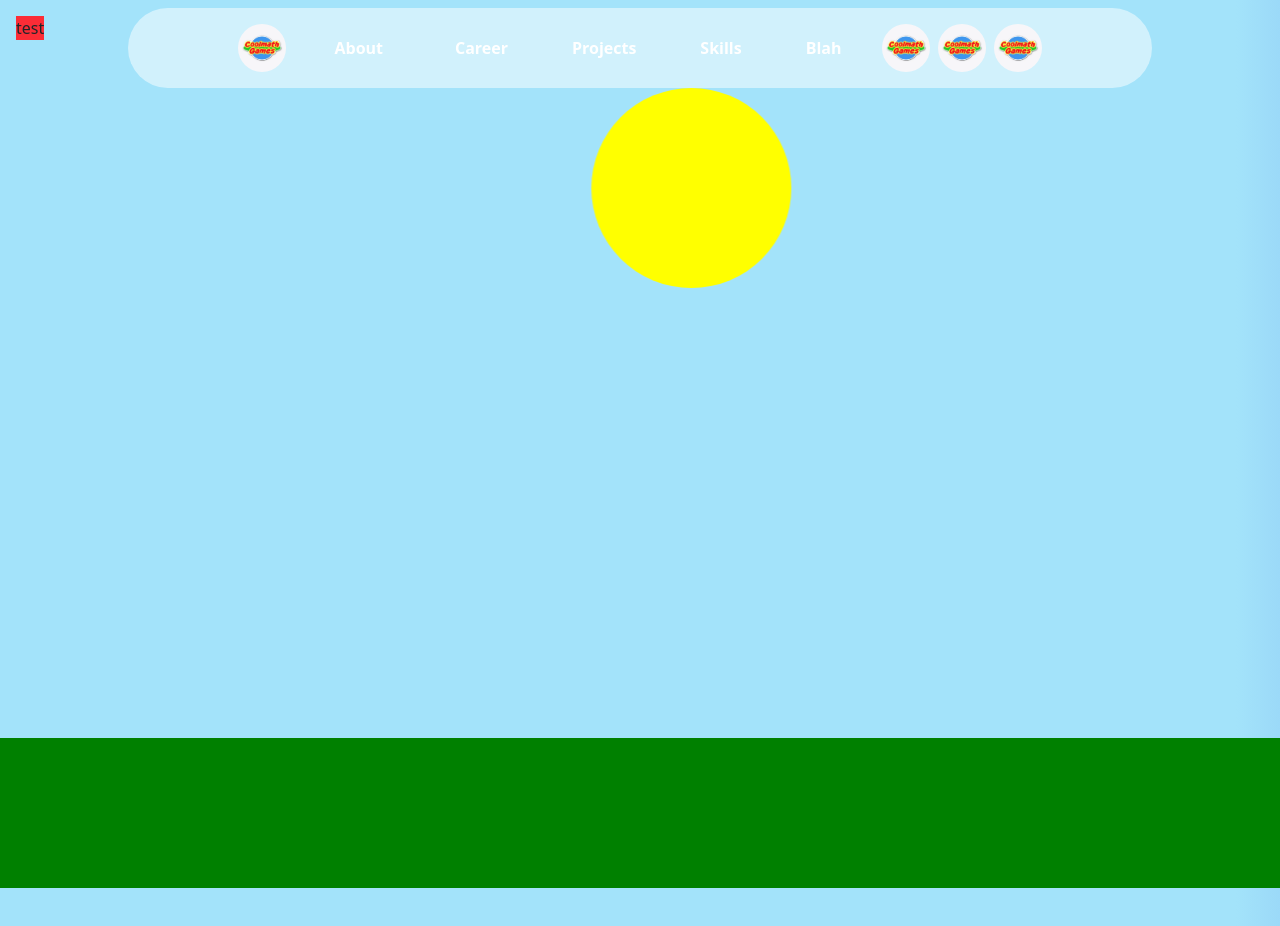
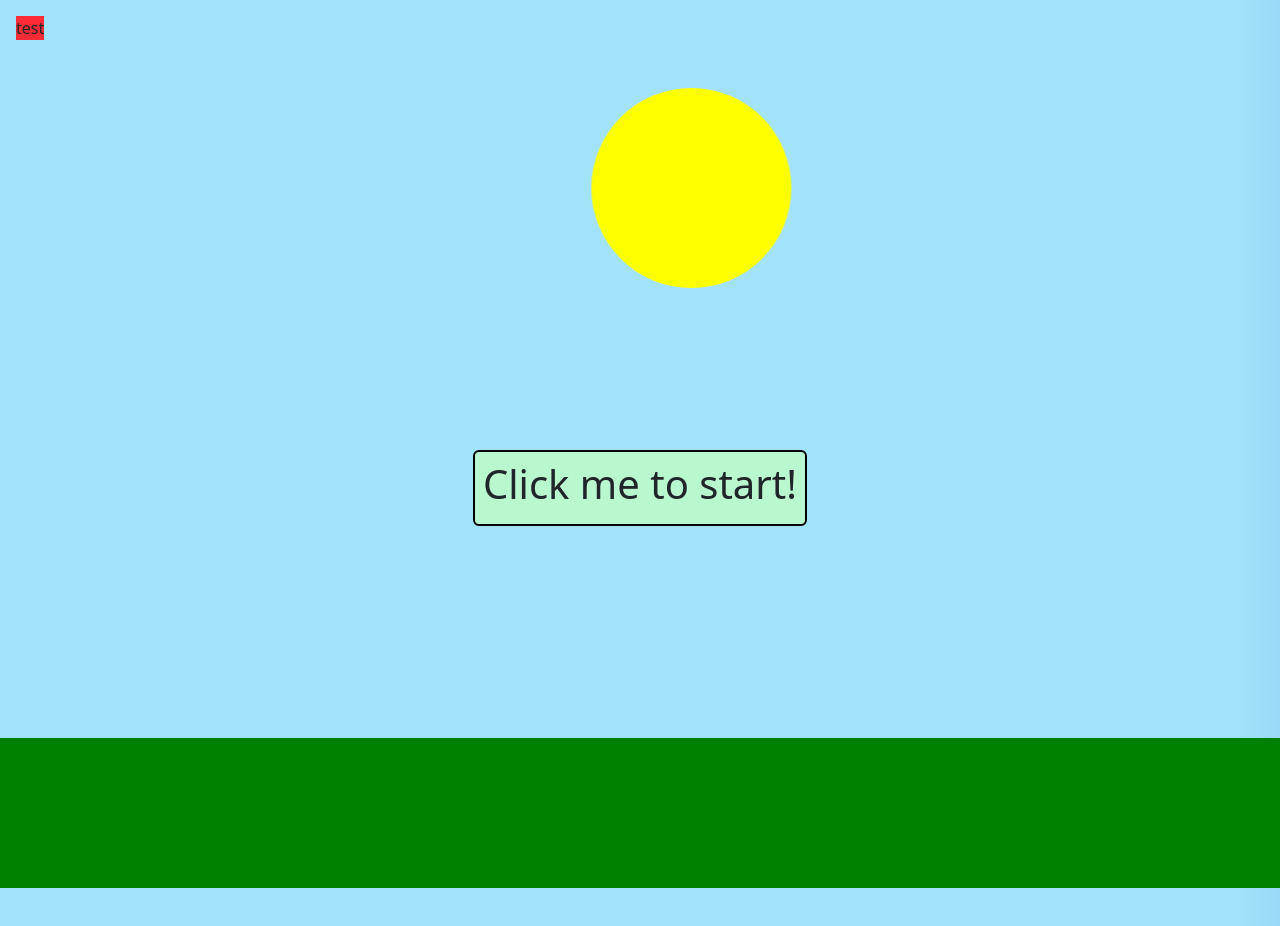
Before and after one commit to cala28124-sketch/portfolio-project, a React app: page / in a window 1280 px wide. Shown: the top 926 px of the page. Built offline with nearby package versions, Linux system fonts and the light colour scheme; the HTML template or start-up script is replaced by a standard one; a web font is replaced by a local one.

Commit message:
starting title screen, spawn position fix

```diff
--- a/src/components/MatterBox.tsx
+++ b/src/components/MatterBox.tsx
@@ -11,7 +11,7 @@ interface Props {
   setStart: (arg0: boolean) => void;
 }
 
-const MatterBox: FC<Props> = () => {
+const MatterBox: FC<Props> = ({ Start, setStart }: Props) => {
   const [isOpen, setIsOpen] = useState(false);
   const [isClosed, setIsClosed] = useState(true);
   const [aboutme1, setaboutme1] = useState(false);
@@ -30,6 +30,9 @@ const MatterBox: FC<Props> = () => {
   const engineRef = useRef<Matter.Engine | null>(null);
   const externalBodyRef = useRef<Matter.Body | null>(null);
   const externalBodyRef2 = useRef<Matter.Body | null>(null);
+
+  const Width = boxRef.current?.offsetWidth || 0;
+  const Height = boxRef.current?.offsetHeight || 0;
 
   useEffect(() => {
     if (!boxRef.current) return;
@@ -80,9 +83,9 @@ const MatterBox: FC<Props> = () => {
 
     render.mouse = mouse;
 
-    const sky = Bodies.rectangle(Width / 2, 0, Width, 50, {
+    const sky = Bodies.rectangle(Width / 2, -(Height / 2), Width, 50, {
       isStatic: true,
-      render: { fillStyle: "transparent" },
+      render: { fillStyle: "black" },
     });
 
     const ground = Bodies.rectangle(Width / 2, Height, Width, 300, {
@@ -148,13 +151,14 @@ const MatterBox: FC<Props> = () => {
       >
         test
       </button>
-      <div
-        ref={boxRef}
-        style={{
-          zIndex: "0",
-        }}
-        className="w-full h-screen absolute"
-      >
+      <div ref={boxRef} className="w-full h-screen absolute z-0">
+        <Title
+          Start={Start}
+          setStart={setStart}
+          engineRef={engineRef}
+          screenwidth={Width}
+          screenheight={Height}
+        ></Title>
         <TestComp
           spawn={spawn}
           engineRef={engineRef}
@@ -166,6 +170,8 @@ const MatterBox: FC<Props> = () => {
           ID="box1"
           setMount={setMount}
           Mount={Mount}
+          screenwidth={Width}
+          screenheight={Height}
         ></TestComp>
         <TestComp
           spawn={aboutme1}
@@ -178,6 +184,8 @@ const MatterBox: FC<Props> = () => {
           ID="box2"
           setMount={setMount}
           Mount={Mount}
+          screenwidth={Width}
+          screenheight={Height}
         ></TestComp>
         <TestComp
           spawn={aboutme2}
@@ -190,6 +198,8 @@ const MatterBox: FC<Props> = () => {
           ID="box5"
           setMount={setMount}
           Mount={Mount}
+          screenwidth={Width}
+          screenheight={Height}
         ></TestComp>
         <TestComp
           spawn={aboutme3}
@@ -202,6 +212,8 @@ const MatterBox: FC<Props> = () => {
           ID="box3"
           setMount={setMount}
           Mount={Mount}
+          screenwidth={Width}
+          screenheight={Height}
         ></TestComp>
         <TestComp
           spawn={aboutme4}
@@ -214,6 +226,8 @@ const MatterBox: FC<Props> = () => {
           ID="box4"
           setMount={setMount}
           Mount={Mount}
+          screenwidth={Width}
+          screenheight={Height}
         ></TestComp>
       </div>
     </>
--- a/src/components/Navbar.tsx
+++ b/src/components/Navbar.tsx
@@ -18,7 +18,15 @@ const Navbar = ({ Start }: Props) => {
   const [firstclick, setfirstclick] = useState(true);
   return (
     <>
-      <div className="flex justify-center mt-2">
+      <div
+        className={`flex justify-center mt-2 transition-opacity duration-1600 ease-out
+
+      ${Start ? "opacity-100" : "opacity-0 pointer-events-none"}
+
+
+
+      `}
+      >
         <div className="flex text-white font-bold items-center gap-3 justify-center h-20 w-5xl bg-white bg-opacity-50 rounded-full">
           <img
             className="h-12 z-10 !rounded-full scale-100 transform transition duration-150 hover:scale-120"
--- a/src/components/TestComp.tsx
+++ b/src/components/TestComp.tsx
@@ -1,3 +1,4 @@
+/* eslint-disable @typescript-eslint/no-wrapper-object-types */
 // this exists as a placeholder component to be copied for individual matterboxes. It currently has the bug fix for the delay to fix it, and the offset. copy this and call into matterbox for more.
 
 /* eslint-disable @typescript-eslint/no-unused-vars */
@@ -22,6 +23,8 @@ interface Props {
   ID: string;
   setMount: (arg0: boolean) => void;
   Mount: boolean;
+  screenwidth?: Number;
+  screenheight?: Number;
 }
 
 const TestComp = ({
@@ -35,6 +38,8 @@ const TestComp = ({
   ID,
   setMount,
   Mount,
+  screenwidth,
+  screenheight,
 }: Props) => {
   const [Test, setTest] = useState(false);
   const externalBodyRef = useRef<Matter.Body | null>(null);
@@ -62,12 +67,12 @@ const TestComp = ({
       const bodyHeight = boxElement.offsetHeight;
 
       const externalBoxBody = Bodies.rectangle(
-        1000,
-        50,
+        screenwidth ? Number(screenwidth) / 2 : 400,
+        screenheight ? Number(-screenheight) / 2 : 300,
         bodyWidth,
         bodyHeight,
         {
-          frictionAir: 0.05,
+          frictionAir: 0.005,
           mass: 10,
           render: { visible: false },
         }
--- a/src/components/Title.tsx
+++ b/src/components/Title.tsx
@@ -1,3 +1,4 @@
+/* eslint-disable @typescript-eslint/no-wrapper-object-types */
 /* eslint-disable @typescript-eslint/no-unused-vars */
 import React, {
   useEffect,
@@ -13,9 +14,17 @@ interface Props {
   engineRef: MutableRefObject<Matter.Engine | null>;
   Start: boolean;
   setStart: (arg0: boolean) => void;
+  screenwidth?: Number;
+  screenheight?: Number;
 }
 
-const Title = ({ engineRef, Start, setStart }: Props) => {
+const Title = ({
+  engineRef,
+  Start,
+  setStart,
+  screenwidth,
+  screenheight,
+}: Props) => {
   const externalBodyRef = useRef<Matter.Body | null>(null);
   const externalBoxRef = useRef<HTMLDivElement>(null);
 
@@ -32,9 +41,13 @@ const Title = ({ engineRef, Start, setStart }: Props) => {
         return;
       }
 
-      const boxid = document.getElementById("box1");
-      boxid?.classList.replace("top-1/3", "top-0");
-      boxid?.classList.replace("left-1/3", "top-0");
+      const boxid = document.getElementById("title");
+      boxid?.classList.remove("flex");
+      boxid?.classList.remove("justify-center");
+      boxid?.classList.remove("items-center");
+      boxid?.classList.remove("absolute");
+      boxid?.classList.remove("w-full");
+      boxid?.classList.remove("h-full");
 
       const engine = engineRef.current;
 
@@ -45,8 +58,8 @@ const Title = ({ engineRef, Start, setStart }: Props) => {
       const bodyHeight = boxElement.offsetHeight;
 
       const externalBoxBody = Bodies.rectangle(
-        1000,
-        500,
+        screenwidth ? Number(screenwidth) / 2 : 400,
+        screenheight ? Number(screenheight) / 2 : 300,
         bodyWidth,
         bodyHeight,
         {
@@ -92,9 +105,12 @@ const Title = ({ engineRef, Start, setStart }: Props) => {
   return (
     <>
       <div
-        id="box1"
+        id="title"
+        className="flex justify-center items-center absolute w-full h-full "
+      >
+        <div
           ref={externalBoxRef}
-        className="item-center pointer-events-none absolute top-1/3 left-1/3 flex h-fit w-fit items-center justify-center rounded-md border-2 border-black bg-green-200 p-2"
+          className="pointer-events-none absolute flex items-center justify-center rounded-md border-2 border-black bg-green-200 p-2"
         >
           <h1 className="text-center text-9xl font-extrabold text-blue-400">
             {!Start && (
@@ -111,6 +127,7 @@ const Title = ({ engineRef, Start, setStart }: Props) => {
             {Start && "Drag me!"}
           </h1>
         </div>
+      </div>
     </>
   );
 };
@@ -118,3 +135,11 @@ const Title = ({ engineRef, Start, setStart }: Props) => {
 export default Title;
 
 //Basic button that turns into draggable physics object on click. Start is connected to apptsx propped, passed to matterbox then passed to component
+
+/*
+
+const boxid = document.getElementById("title");
+      boxid?.classList.replace("top-1/3", "top-0");
+      boxid?.classList.replace("left-1/3", "top-0");
+
+      */
```
Lines whose indentation alone changed are shown as unchanged.
